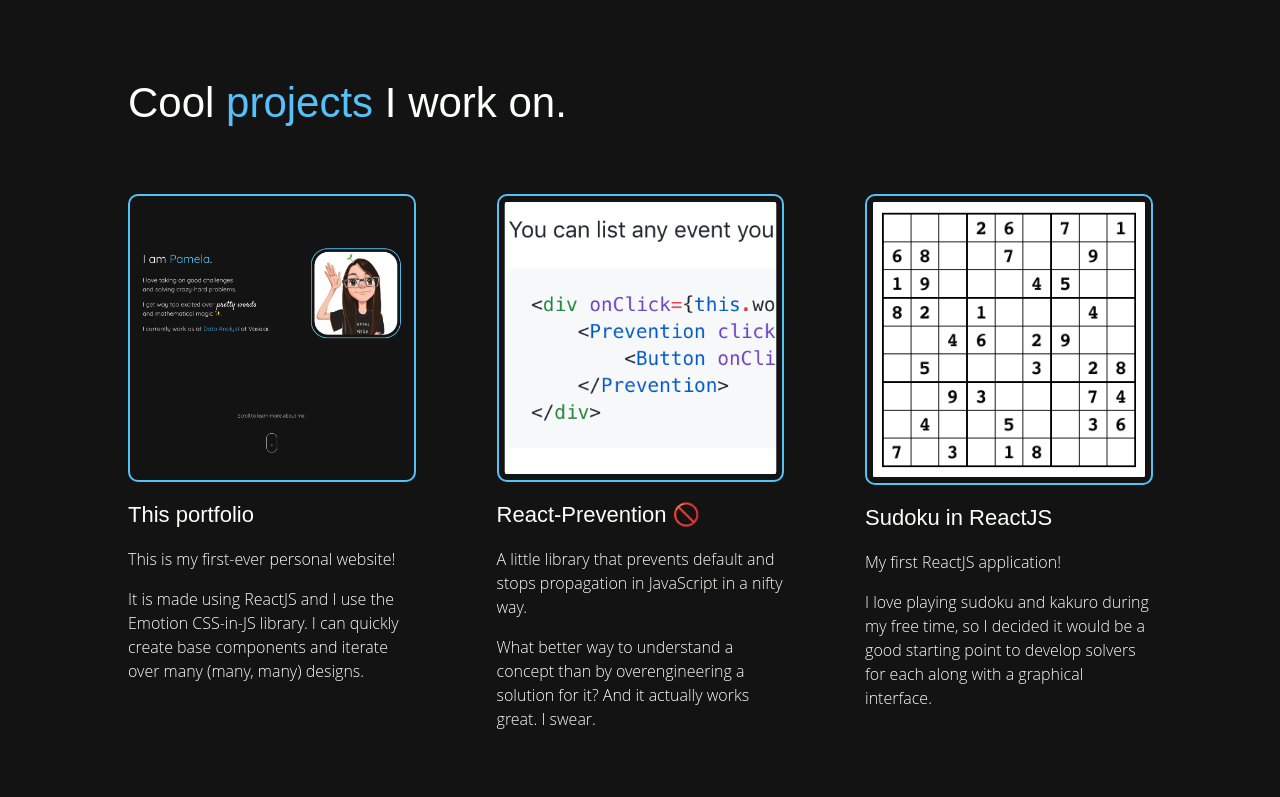
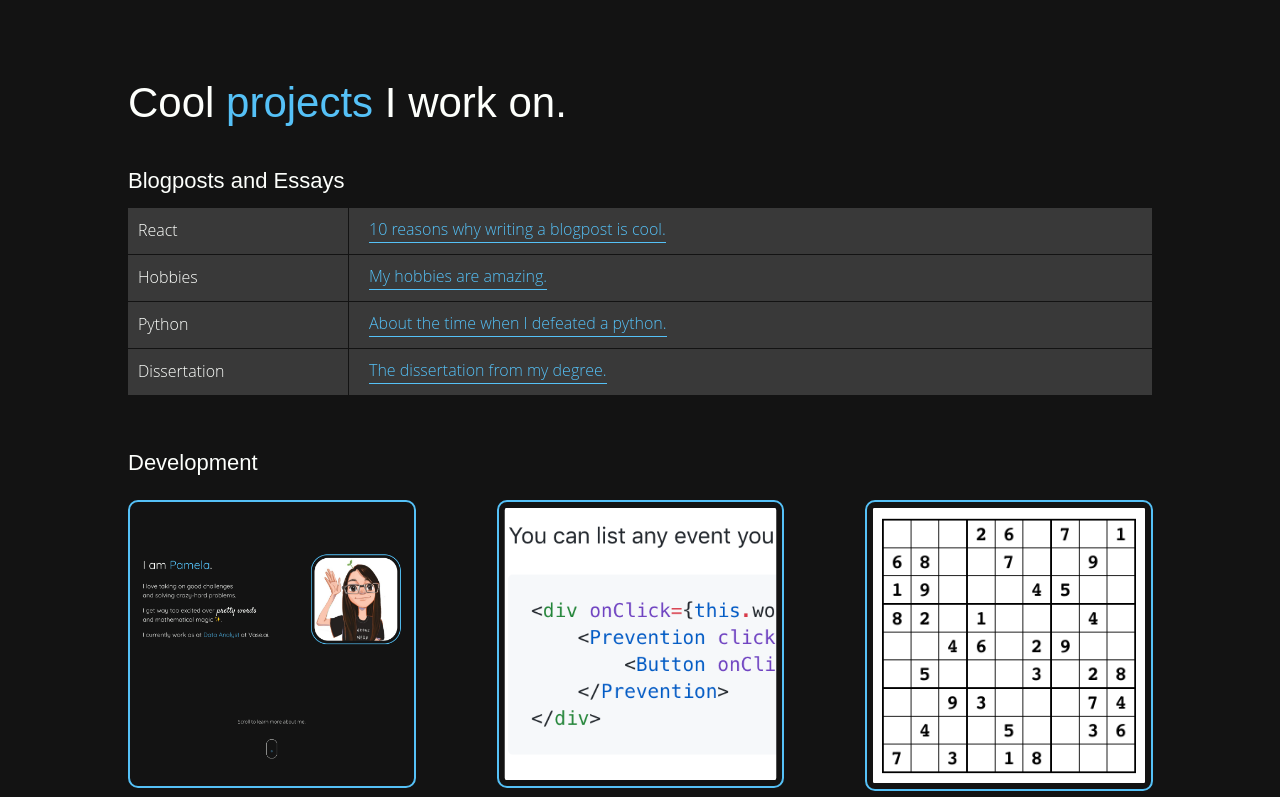
Before and after one commit to pamelachia/portfolio, a React (Create React App) app: page / in a window 1280 px wide. Shown: the part 2000-2797 px from the top of the page. Built offline with nearby package versions, Linux system fonts and the light colour scheme; what webfontloader would draw is missing.

Commit message:
Added support for blogposts

```diff
--- a/src/components/Cards/Link.jsx
+++ b/src/components/Cards/Link.jsx
@@ -7,9 +7,10 @@ const accentTextStyle = css`
     color: ${colors.maastrichtBlue};
     display: inline-block;
     padding-bottom: 1px;
+    position: relative;
+    top: -1px;
     border-bottom: 1px solid ${colors.maastrichtBlue};
     transition: color 0.5s ease;
-
 
     :hover {
         color: ${colors.babyPowder};
@@ -20,10 +21,23 @@ const accentTextStyle = css`
 class Link extends PureComponent {
     static propTypes = {
         children: PropTypes.node.isRequired,
-        onClick: PropTypes.func.isRequired
+        onClick: PropTypes.func,
+        href: PropTypes.string
     };
 
     render() {
+        if (this.props.href) {
+            return (
+                <a
+                    className={accentTextStyle}
+                    href={this.props.href}
+                    target="_blank"
+                >
+                    {this.props.children}
+                </a>
+            );
+        }
+
         return (
             <span className={accentTextStyle} onClick={this.props.onClick}>
                 {this.props.children}
--- a/src/components/Sections/Projects.jsx
+++ b/src/components/Sections/Projects.jsx
@@ -5,6 +5,7 @@ import Subtitle from "../Cards/Subtitle";
 import Card from "../Cards/Card";
 import Appear from "../Appear";
 import Accent from "../Cards/Accent";
+import Link from "../Cards/Link";
 import { colors } from "../../styles";
 import { mq } from "../../styles";
 
@@ -41,6 +42,35 @@ const Project = ({ title, imgSrc, children }) => {
     );
 };
 
+const Post = ({ type, href, children }) => {
+    const style = css`
+        background: ${colors.lightDark};
+        display: flex;
+        border-bottom: 1px solid ${colors.deepDark};
+    `;
+
+    const typeStyle = css`
+        width: 200px;
+        padding: 10px;
+        border-right: 1px solid ${colors.deepDark};
+    `;
+
+    const titleStyle = css`
+        padding: 10px 20px;
+    `;
+
+    return (
+        <Card>
+            <div className={style}>
+                <div className={typeStyle}>{type}</div>
+                <div className={titleStyle}>
+                    <Link href={href}>{children}</Link>
+                </div>
+            </div>
+        </Card>
+    );
+};
+
 class Projects extends Component {
     render() {
         const style = css`
@@ -49,13 +79,16 @@ class Projects extends Component {
             margin: 0 auto;
         `;
 
+        const postsStyle = css`
+            margin-bottom: 50px;
+        `;
+
         const gridStyle = css`
             display: grid;
             grid-template-columns: 28% 28% 28%;
             grid-column-gap: 7.99%;
             grid-row-gap: 50px;
             width: 100%;
-            margin-top: 50px;
 
             ${mq.small(css`
                 grid-template-columns: 100%;
@@ -68,6 +101,20 @@ class Projects extends Component {
                     <Title>
                         Cool <Accent>projects</Accent> I work on.
                     </Title>
+                    <div className={postsStyle}>
+                        <Subtitle>Blogposts and Essays</Subtitle>
+                        <Post type="React">
+                            10 reasons why writing a blogpost is cool.
+                        </Post>
+                        <Post type="Hobbies">My hobbies are amazing.</Post>
+                        <Post type="Python">
+                            About the time when I defeated a python.
+                        </Post>
+                        <Post type="Dissertation">
+                            The dissertation from my degree.
+                        </Post>
+                    </div>
+                    <Subtitle>Development</Subtitle>
                     <div className={gridStyle}>
                         <Project
                             title="This portfolio"
@@ -77,8 +124,8 @@ class Projects extends Component {
                             <p>
                                 It is made using ReactJS and I use the Emotion
                                 CSS-in-JS library. I can quickly create base
-                                components and iterate over many (many,
-                                many) designs.
+                                components and iterate over many (many, many)
+                                designs.
                             </p>
                         </Project>
                         <Project
@@ -101,9 +148,9 @@ class Projects extends Component {
                         >
                             <p>My first ReactJS application!</p>
                             <p>
-                                I love playing sudoku and kakuro during my free time, so I decided
-                                it would be a good starting point to develop
-                                solvers for each along with a
+                                I love playing sudoku and kakuro during my free
+                                time, so I decided it would be a good starting
+                                point to develop solvers for each along with a
                                 graphical interface.
                             </p>
                         </Project>
```
